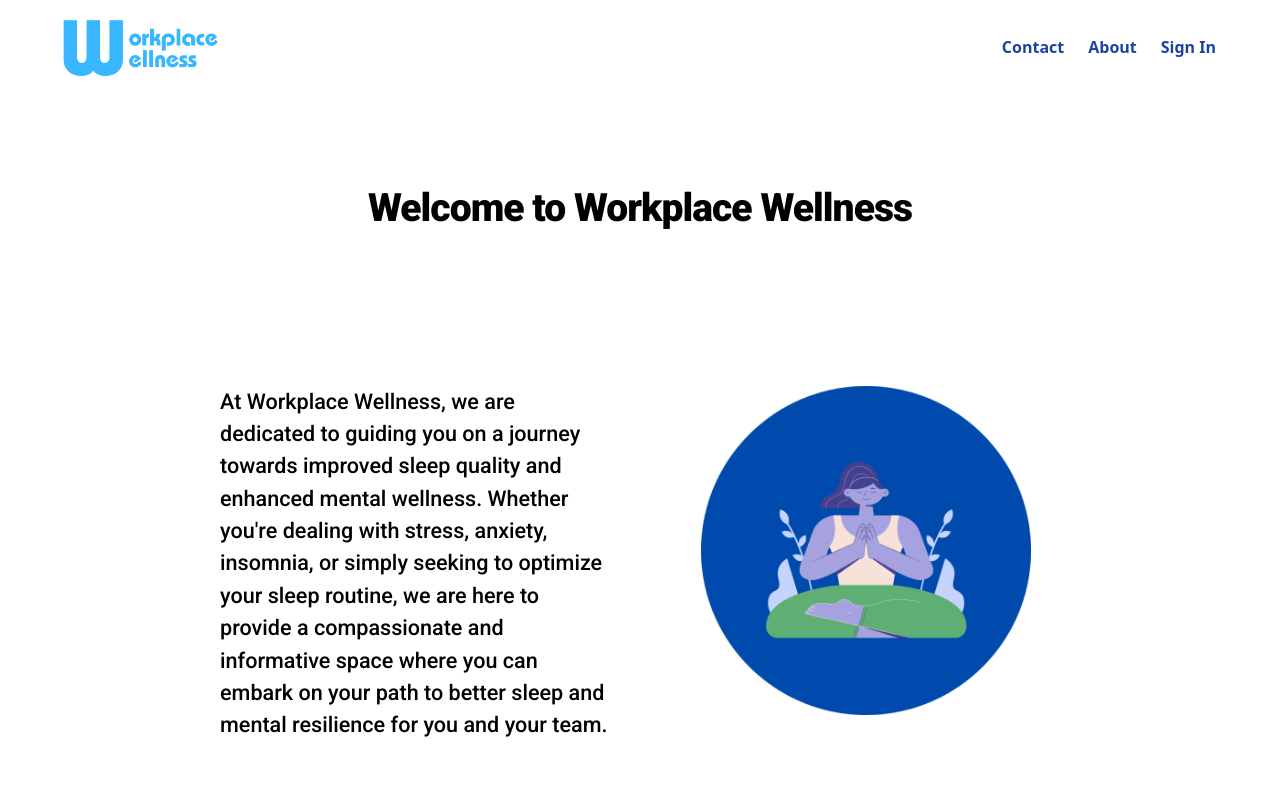
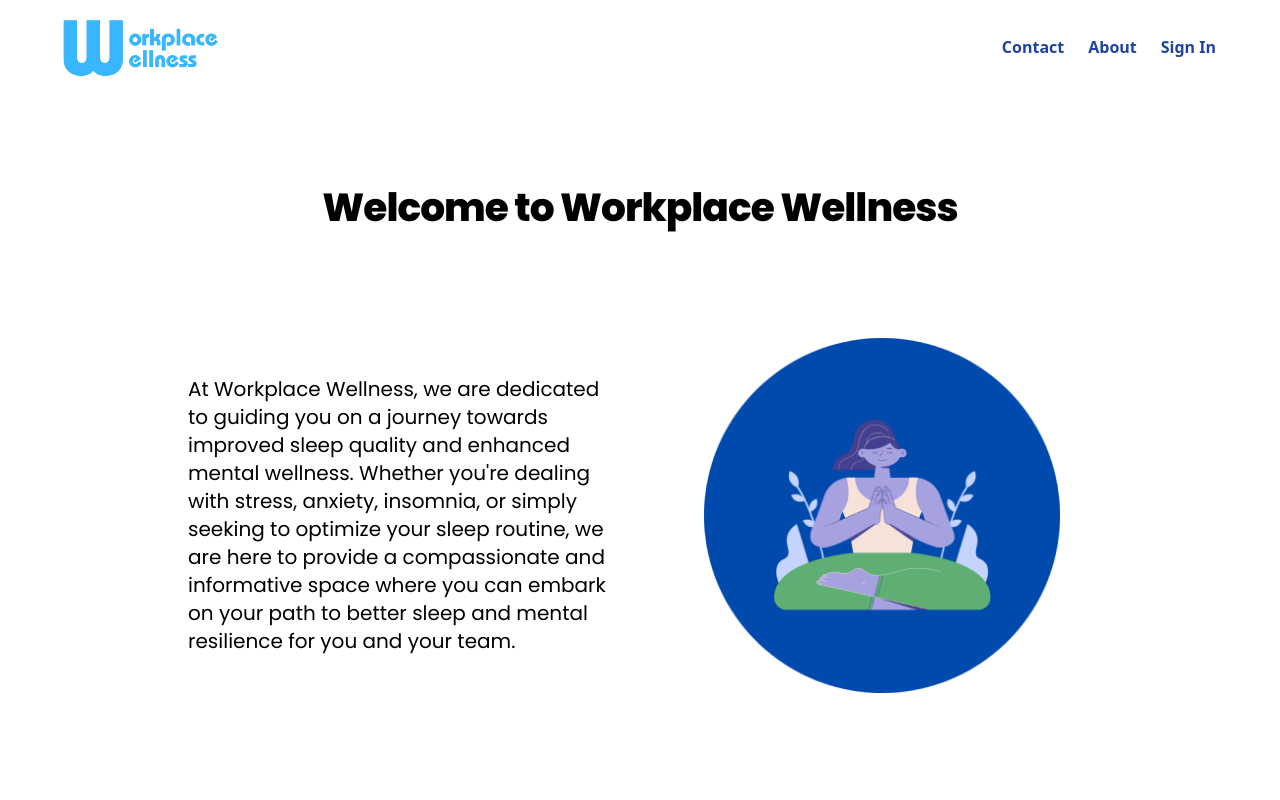
Before and after one commit to James-Lycett/workplace-wellness, a React (Create React App) app in the folder frontend/: page / in a window 1280 px wide. Shown: the top 800 px of the page. Built offline with nearby package versions, Linux system fonts and the light colour scheme.

Commit message:
updated intro block font and padding

```diff
--- a/frontend/public/index.html
+++ b/frontend/public/index.html
@@ -14,7 +14,7 @@
         <link rel="preconnect" href="https://fonts.googleapis.com" />
         <link rel="preconnect" href="https://fonts.gstatic.com" crossorigin />
         <link
-            href="https://fonts.googleapis.com/css2?family=Roboto:ital,wght@0,100;0,300;0,400;0,500;0,700;0,900;1,100;1,300;1,400;1,500;1,700;1,900&display=swap"
+            href="https://fonts.googleapis.com/css2?family=Poppins:ital,wght@0,100;0,200;0,300;0,400;0,500;0,600;0,700;0,800;0,900;1,100;1,200;1,300;1,400;1,500;1,600;1,700;1,800;1,900&display=swap"
             rel="stylesheet"
         />
         <title>Workplace Wellness</title>
--- a/frontend/src/LandingPage/IntroBlock.jsx
+++ b/frontend/src/LandingPage/IntroBlock.jsx
@@ -1,21 +1,25 @@
-import React from "react";
-import purpleLadyGraphic from "./purpleLadyGraphic.png"
+import React from 'react'
+import purpleLadyGraphic from './purpleLadyGraphic.png'
 
-export default function IntroBlock(){
+export default function IntroBlock() {
     return (
-        <div className="flex lg:flex-row flex-col-reverse gap-10 lg:w-4/5 lg:p-12 lg:bg-white lg:rounded-xl m-4">
+        <div className="flex lg:flex-row flex-col-reverse gap-10 lg:w-4/5 lg:p-4 lg:bg-white lg:rounded-xl">
             <div className="flex lg:items-center flex-1">
-                <p className="lg:text-midxl font-medium lg:px-3">
-                    At Workplace Wellness, we are dedicated to guiding you on a journey towards
-                    improved sleep quality and enhanced mental wellness.
-                    Whether you're dealing with stress, anxiety, insomnia, or simply seeking to
-                    optimize your sleep routine, we are here to provide a compassionate and
-                    informative space where you can embark on your path to better sleep and mental
+                <p className="lg:text-xl font-normal lg:px-3">
+                    At Workplace Wellness, we are dedicated to guiding you on a
+                    journey towards improved sleep quality and enhanced mental
+                    wellness. Whether you're dealing with stress, anxiety,
+                    insomnia, or simply seeking to optimize your sleep routine,
+                    we are here to provide a compassionate and informative space
+                    where you can embark on your path to better sleep and mental
                     resilience for you and your team.
                 </p>
             </div>
             <div className="flex flex-col items-center flex-1">
-                <img src={purpleLadyGraphic} className="lg:w-4/5 w-3/5 max-w-full"/>
+                <img
+                    src={purpleLadyGraphic}
+                    className="lg:w-4/5 w-3/5 max-w-full"
+                />
             </div>
         </div>
     )
--- a/frontend/src/index.css
+++ b/frontend/src/index.css
@@ -9,7 +9,7 @@ h4,
 h5,
 h6,
 p {
-    @apply font-roboto;
+    @apply font-poppins;
 }
 
 .progress-container {
@@ -64,7 +64,7 @@ p {
         text-center
         text-xl
         font-medium
-        font-roboto
+        font-poppins
         bg-primary-2
         border-2
         border-primary-3
@@ -82,7 +82,7 @@ p {
         text-center
         text-xl
         font-bold
-        font-roboto
+        font-poppins
         bg-primary-3
         hover:bg-accent-2
         focus:outline-none
--- a/frontend/tailwind.config.js
+++ b/frontend/tailwind.config.js
@@ -7,7 +7,7 @@ module.exports = {
     theme: {
         extend: {
             fontFamily: {
-                roboto: ['Roboto', 'ui-sans-serif'],
+                poppins: ['Poppins', 'ui-sans-serif'],
             },
             fontSize: {
                 sm: '0.8rem',
```
